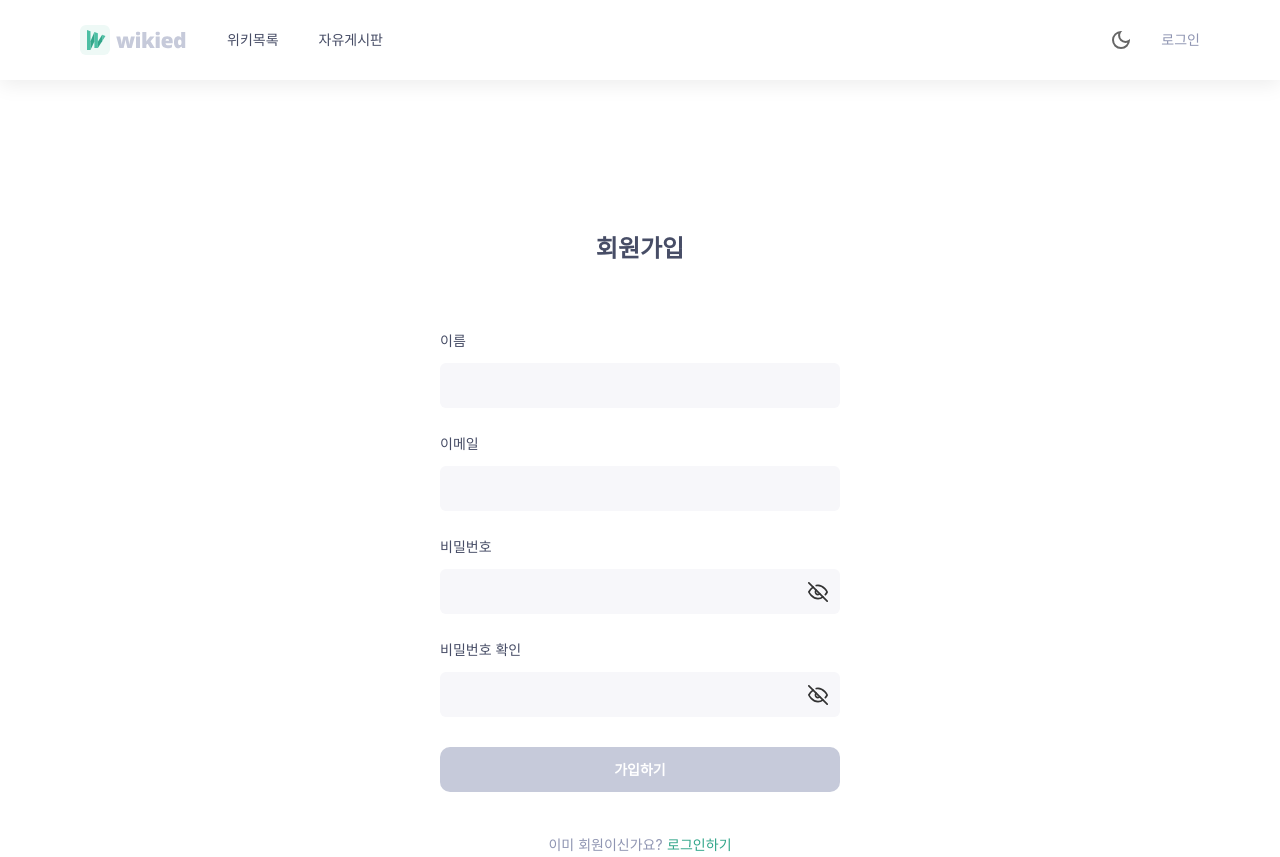
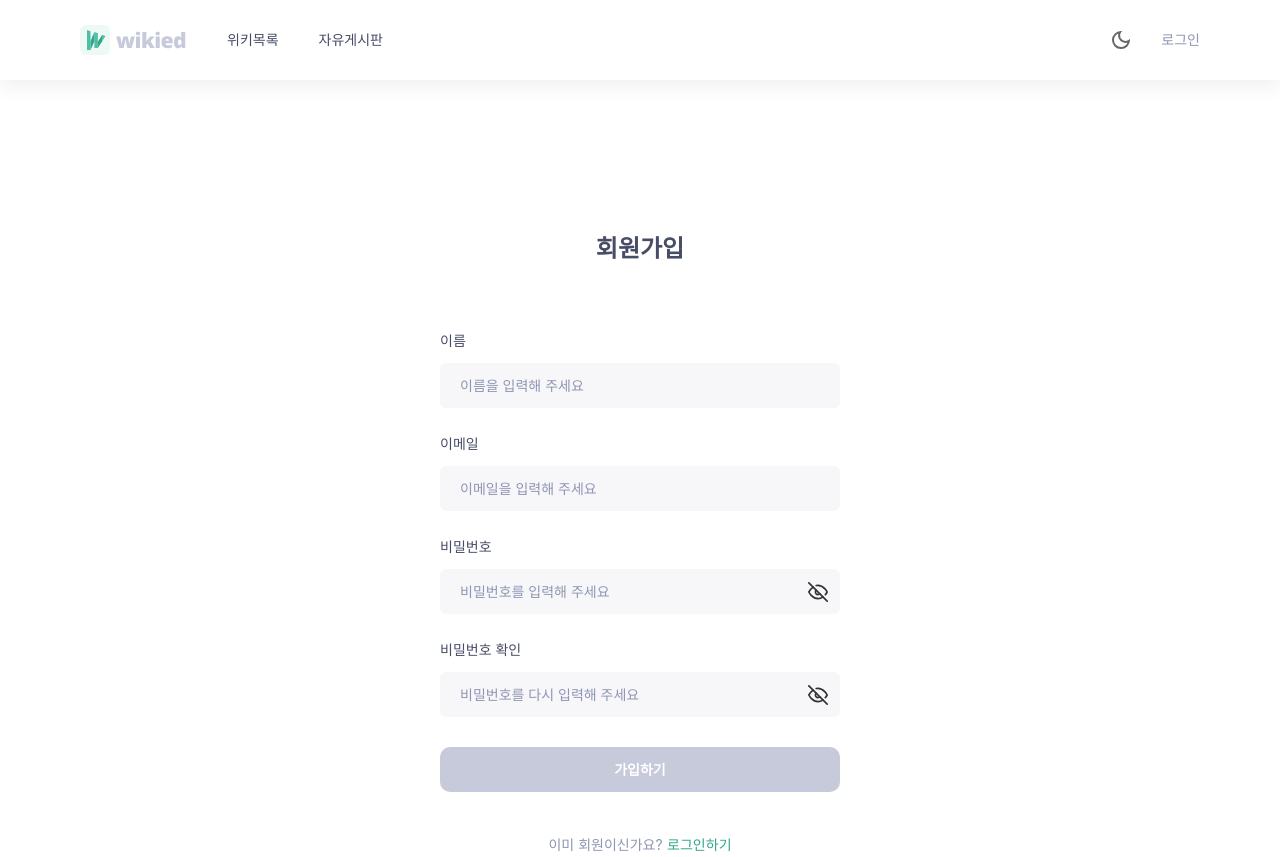
Before and after one commit to junghwa1996/wikid, a Next.js app: page /signup in a window 1280 px wide. Built offline with nearby package versions, Linux system fonts and the light colour scheme; no server answers; a web font is replaced by a local one.

Commit message:
🚨 오류수정

```diff
--- a/components/Input.tsx
+++ b/components/Input.tsx
@@ -1,6 +1,6 @@
 import { useValidation } from 'hooks/useValidation';
 import Image from 'next/image';
-import React, { useState } from 'react';
+import React, { useState, forwardRef } from 'react';
 
 interface InputFieldProps {
   value: string;
@@ -12,11 +12,12 @@ interface InputFieldProps {
   layout?: 'vertical' | 'horizontal';
   width?: string;
   onValidation?: (isValid: boolean) => void;
-  ref?: React.Ref<HTMLInputElement>;
   disabled?: boolean;
 }
 
-function InputField({
+const InputField = forwardRef<HTMLInputElement, InputFieldProps>(
+  (
+    {
       value,
       onChange,
       type = 'text',
@@ -26,9 +27,10 @@ function InputField({
       layout = 'vertical',
       width,
       onValidation,
-  ref,
       disabled,
-}: InputFieldProps) {
+    },
+    ref
+  ) => {
     const { errorMessage, validate } = useValidation({
       type,
       compareValue: compareValue ?? '',
@@ -107,6 +109,8 @@ function InputField({
             type={getInputType()}
             value={value}
             onChange={handleChange}
+            placeholder={placeholder}
+            ref={ref}
             className={`${inputClass} border-gray-200 ${label === '생일' ? '[&::-webkit-calendar-picker-indicator]:cursor-pointer' : ''}`}
             max={
               label === '생일'
@@ -137,5 +141,8 @@ function InputField({
       </div>
     );
   }
+);
+
+InputField.displayName = 'InputField';
 
 export default InputField;
```
Lines whose indentation alone changed are shown as unchanged.
